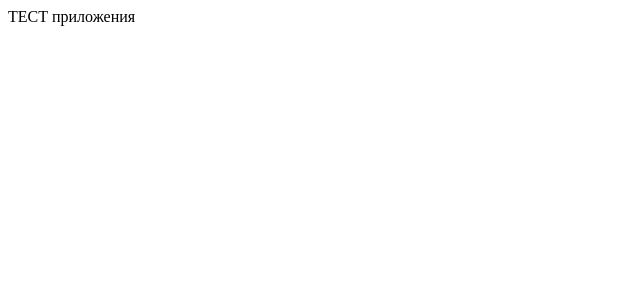
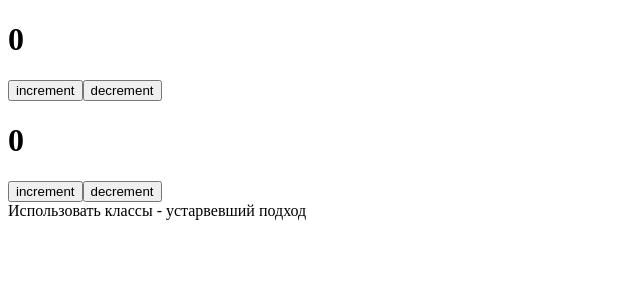
Before and after one commit to Stalker912/firstreactapp, a React (Create React App) app: page / in a window 1280 px wide. Shown: the top 300 px of the page, without its empty margins (0-640 px from the left). Built offline with nearby package versions, Linux system fonts and the light colour scheme; the HTML template or start-up script is replaced by a standard one.

Commit message:
First functional

```diff
--- a/src/App.js
+++ b/src/App.js
@@ -1,9 +1,13 @@
-import Ract from "react";
+import React, { useState } from "react";
+import ClassCounter from "./Components/ClassCounter";
+import Counter from "./Components/Counter";
 
 
 function App() {
   return (
     <div className="App">
+      <Counter/>
+      <ClassCounter/> Использовать классы - устарвевший подход
     </div>
   );
 }
--- /dev/null
+++ b/src/Components/ClassCounter.jsx
@@ -0,0 +1,41 @@
+import React, { useState } from "react";
+//Использовать классы - устарвевший подход
+class ClassCounter extends React.Component
+{
+    constructor(props)
+    {
+        super(props);
+
+        this.state = {
+            count: 0
+        }
+
+        this.increment = this.increment.bind(this) // Нужно чтобы при вызывое метода с наружи вызывался контекст данного экземлпяра класса
+        this.decrement = this.decrement.bind(this)
+    }
+
+    increment()
+    {
+        this.setState({count:this.state.count + 1});
+    }
+
+    decrement()
+    {
+        this.setState({count:this.state.count - 1});
+    }
+
+
+
+    render()
+    {
+        return(
+            <div>
+            <h1>{this.state.count}</h1>
+            <button onClick={this.increment}> increment </button>
+            <button onClick={this.decrement}> decrement </button>
+            </div>
+        )
+    }
+}
+
+export default ClassCounter ;
--- /dev/null
+++ b/src/Components/Counter.jsx
@@ -0,0 +1,21 @@
+import React, { useState } from "react";
+
+const Counter = () =>
+{
+    const [count, setCount] = useState(0) // хук (useState) позволяющий оповестить компоненты имеющие (в данном примере) число,
+                                          //о его изменение посредством вызова (в данном примеере) setCount
+
+    const increment = () => setCount(count + 1)
+
+    const decrement = () => setCount(count - 1)
+
+    return (
+        <div>
+            <h1>{count}</h1>
+            <button onClick={ increment}> increment </button>
+            <button onClick={ decrement}> decrement </button>
+        </div>
+    )
+}
+
+export default Counter;
--- a/src/index.js
+++ b/src/index.js
@@ -3,9 +3,23 @@
 import App from './App';
 
 ReactDOM.render(
-    //<App />,
+    <App />,
+    /*
     <div>
       ТЕСТ приложения
+      <button>
+        Кнопка
+      </button>
     </div>,
+
+   React.createElement("button",
+   {
+     onClick: () =>
+     {
+        console.log("click");
+     }
+   },
+   "Копка"),
+   */
   document.getElementById('root')
 );
```
